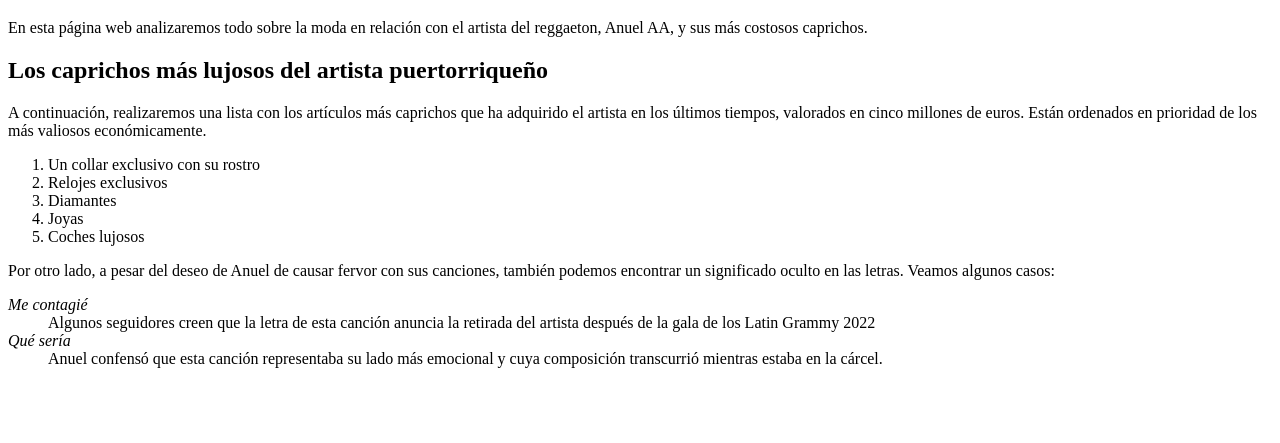
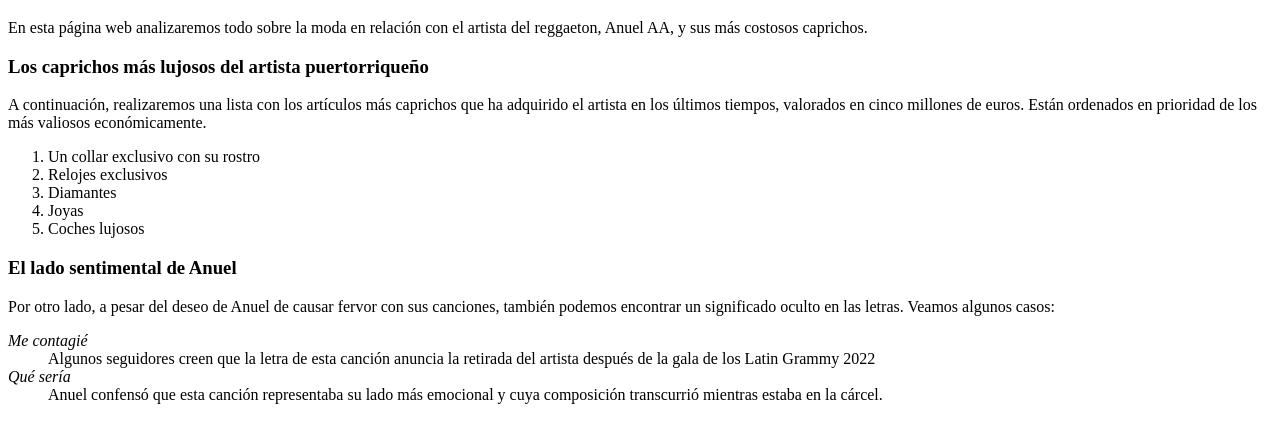
Before and after one commit to jamal5659/Ejercicio-2, a plain HTML site: page index.html in a window 1280 px wide. Shown: the part 61-504 px from the top of the page. Drawn offline with Linux system fonts and the light colour scheme.

Commit message:
Títulos h3

```diff
--- a/index.html
+++ b/index.html
@@ -13,7 +13,7 @@
     <p>En esta página web analizaremos todo sobre la moda en relación
         con el artista del reggaeton, Anuel AA, y sus más costosos caprichos.
     </p>
-    <h2>Los caprichos más lujosos del artista puertorriqueño</h2>
+    <h3>Los caprichos más lujosos del artista puertorriqueño</h3>
     <p>A continuación, realizaremos una lista con los artículos más caprichos
         que ha adquirido el artista en los últimos tiempos, valorados en cinco
         millones de euros. Están ordenados en prioridad de los más valiosos
@@ -26,6 +26,7 @@
         <li>Joyas</li>
         <li>Coches lujosos</li>
     </ol>
+    <h3>El lado sentimental de Anuel</h3>
     <p>Por otro lado, a pesar del deseo de Anuel de causar fervor con sus
         canciones, también podemos encontrar un significado oculto en las letras.
         Veamos algunos casos:
@@ -40,6 +41,7 @@
             emocional y cuya composición transcurrió mientras estaba en la cárcel.
         </dd>
     </dl>
+
 </body>
 
 </html>
```
